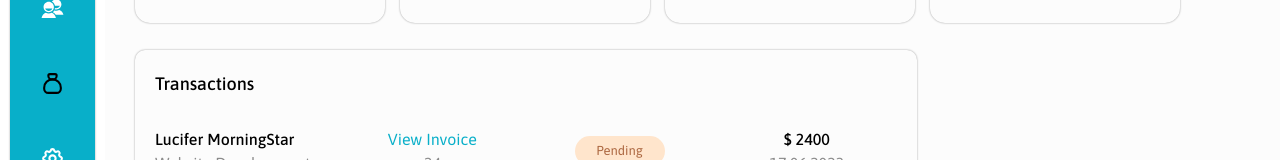
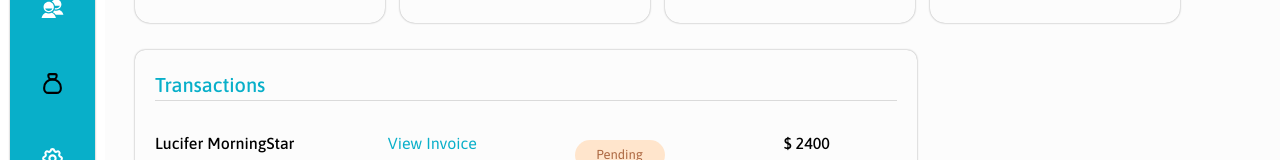
Before and after one commit to Andarus-1994/invoicesFrontend, a React (Vite) app: page /payments in a window 1280 px wide. Shown: the part 273-433 px from the top of the page. Built offline with nearby package versions, Linux system fonts and the light colour scheme.

Commit message:
Small styling changes

```diff
--- a/src/Views/Payments/BoxesDetails.scss
+++ b/src/Views/Payments/BoxesDetails.scss
@@ -41,7 +41,7 @@
     }
   }
   @for $i from 1 through 4 {
-    $delay: 0.2s * $i;
+    $delay: 0.15s * $i;
     .invoicesBoxData:nth-child(#{$i}) {
       animation-delay: $delay;
     }
--- a/src/Views/Payments/Transactions.scss
+++ b/src/Views/Payments/Transactions.scss
@@ -11,7 +11,7 @@
   font-family: "Asap", sans-serif;
   max-width: fit-content;
   animation: fade-in-bottom 1s forwards;
-  animation-delay: 1.3s;
+  animation-delay: 1.1s;
   opacity: 0;
 
   h4 {
@@ -19,7 +19,9 @@
     font-weight: 500;
   }
   > h4 {
-    font-size: 18px;
+    font-size: 20px;
+    color: $primaryColor;
+    border-bottom: 1px solid #dadada;
   }
   .transactionsRow {
     display: grid;
```
